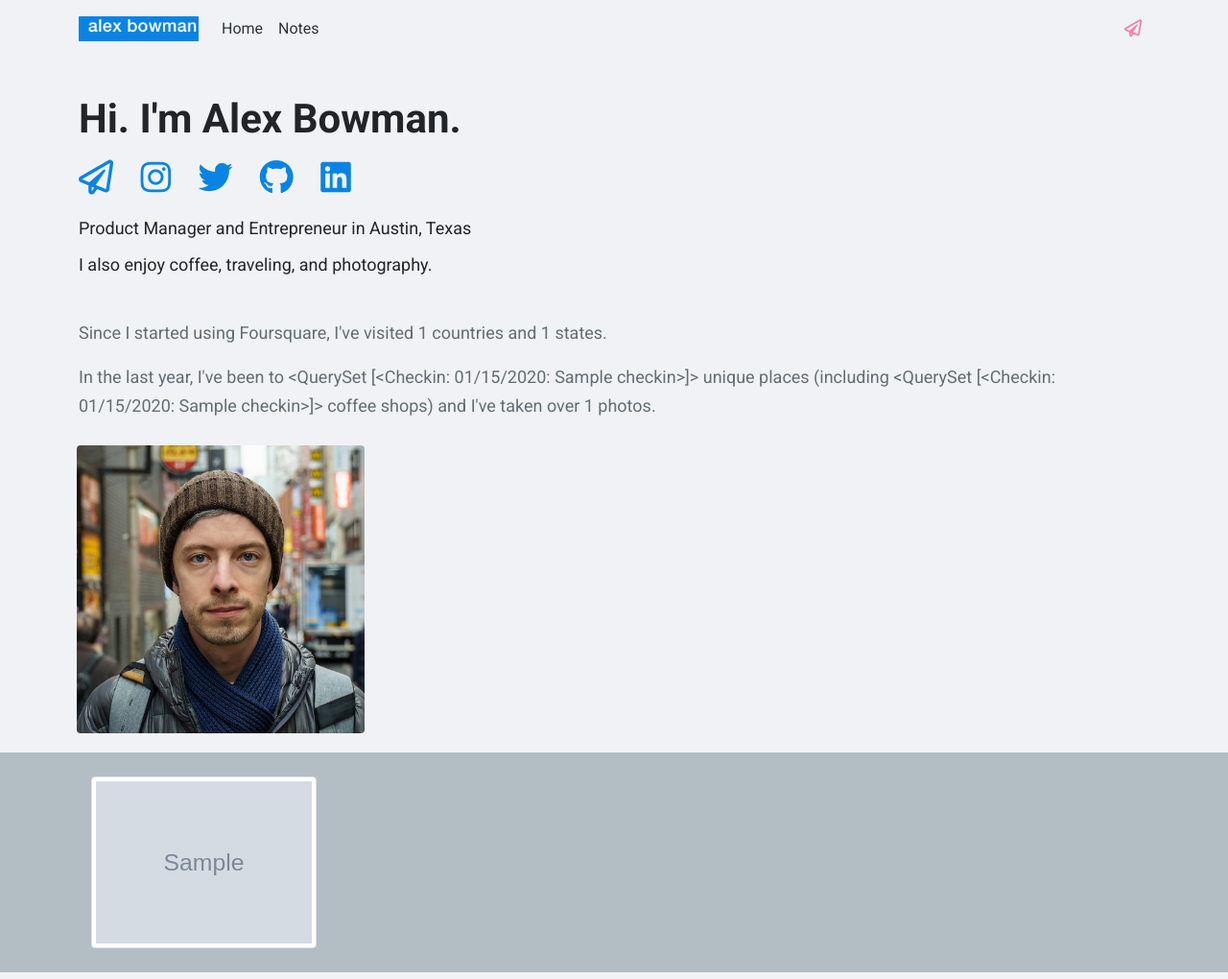
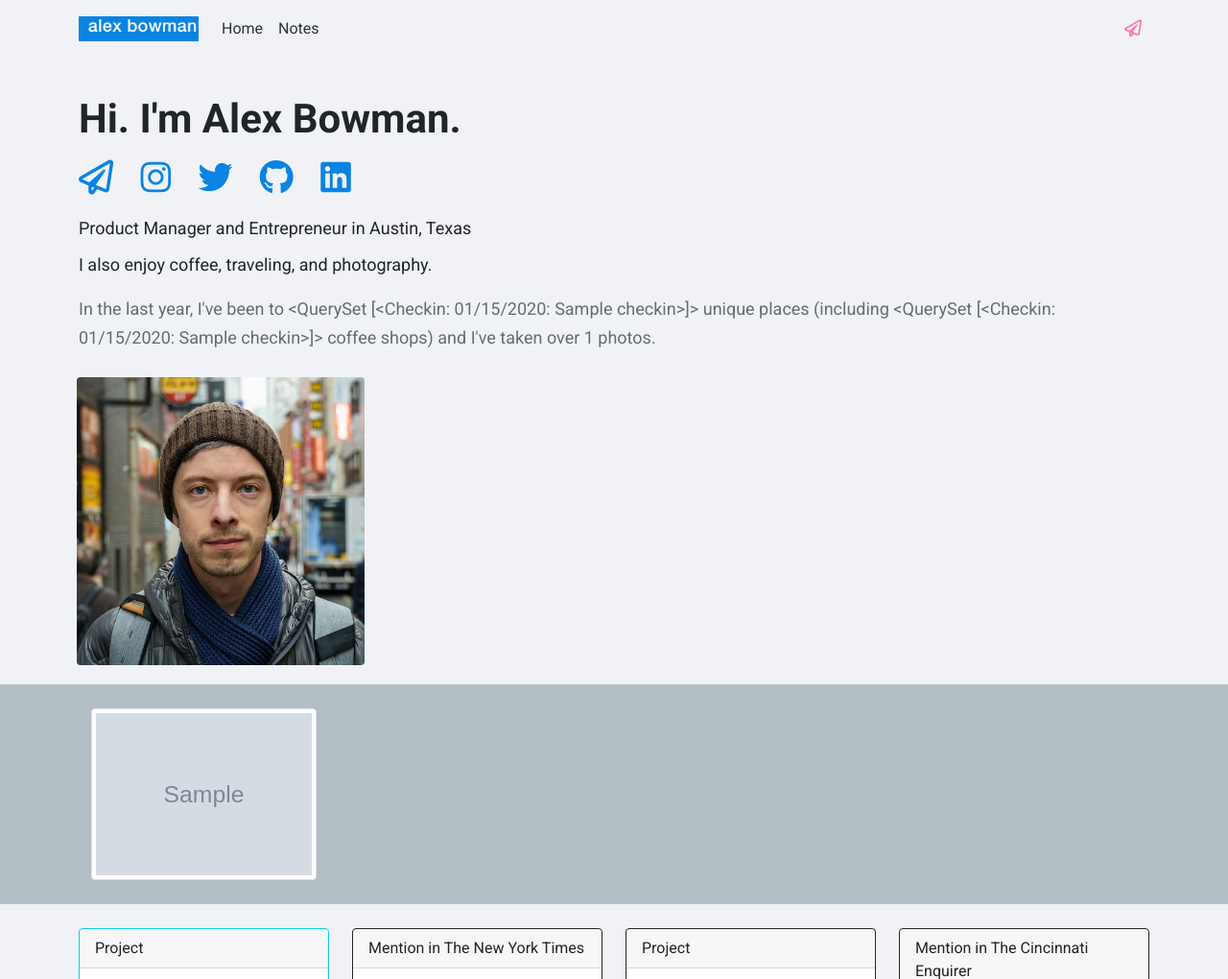
Before and after one commit to abohw/abohw-com, a Django app: template templates/index.html in a window 1280 px wide. Shown: the top 1020 px of the page at 96% size. Run offline with Django 3.2, Linux system fonts and the light colour scheme; tables that the repository leaves empty hold one stand-in row (values such as "Sample post"); the template is opened without the code that fills it: values that come from a table or form of the project are taken from there, most other values are stand-ins (such as "Sample title", 1, 10 or a date in 2020); grey boxes marked "Sample" are stand-in pictures; parts of the project's set-up code (start-up, migrations or seed data) failed here and were passed over.

Commit message:
remove country and state count from index

```diff
--- a/templates/index.html
+++ b/templates/index.html
@@ -27,7 +27,7 @@
           <h2>Product Manager and Entrepreneur in Austin, Texas</h2>
           <p>I also enjoy coffee, traveling, and photography.</p>
 
-          <p style="color: #636e72; padding-top: 25px;">Since I started using Foursquare, I've visited {{ numCountries }} countries and {{ numStates }} states.</p>
+          <!-- <p style="color: #636e72; padding-top: 25px;">Since I started using Foursquare, I've visited {{ numCountries }} countries and {{ numStates }} states.</p> -->
 
           <p style="color: #636e72;">In the last year, I've been to {{ numPlaces|intcomma }} unique places
               (including {{ numCoffeeShops|intcomma }} coffee shops)
```
